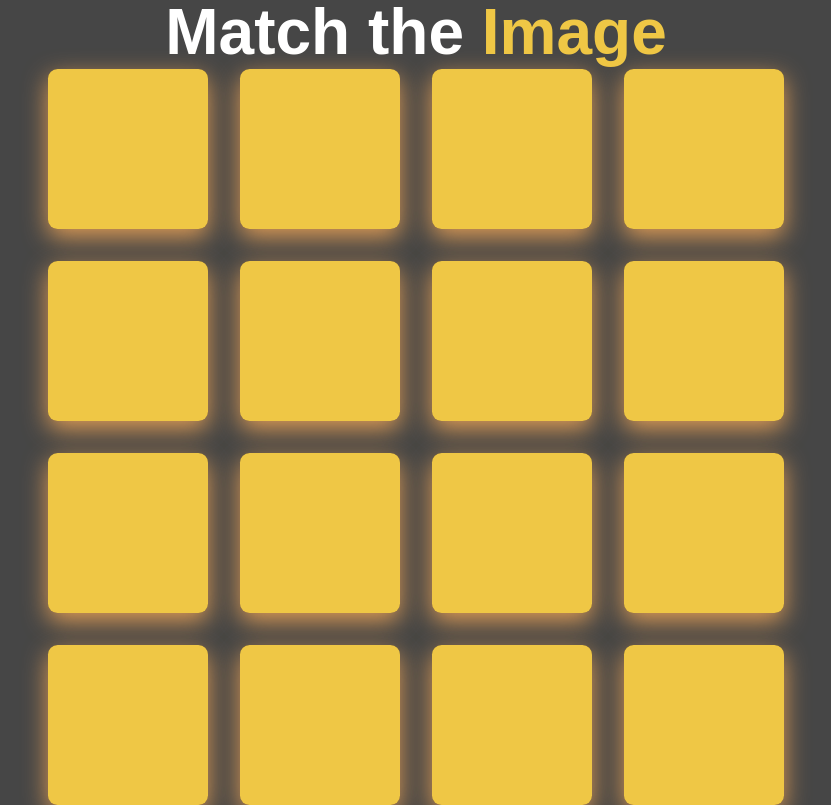
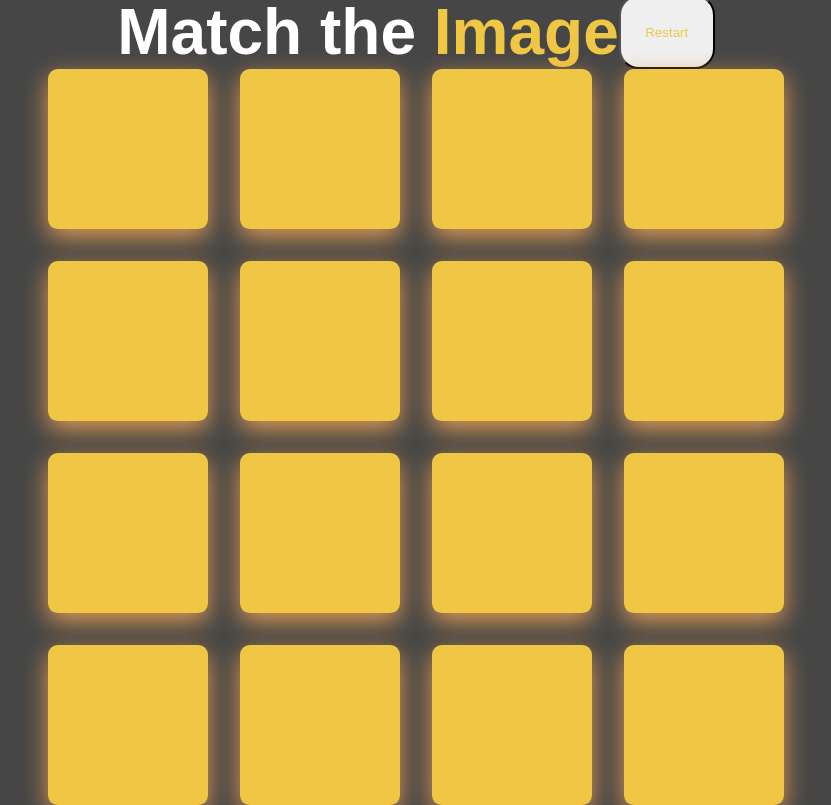
Before and after one commit to Aditya01JS/match-the-card, a plain HTML site: page games/index.html in a window 1280 px wide. Shown: the whole page, without its empty margins (224-1055 px from the left). Drawn offline with Linux system fonts and the light colour scheme.

Commit message:
reload button added all done

```diff
--- a/games/index.html
+++ b/games/index.html
@@ -8,10 +8,15 @@
     <title>Document</title>
 </head>
 <body>
+    <div class="topic">
     <h1>Match the <span> Image</span></h1>
+    <button id="restartButton">Restart</button></div>
     <section id="card-sec"></section>
+
 
     <!-- <img src="images/kisspng-react-javascript-responsive-web-design-github-angu-github-5accac250cda95.4452823815233628530527.png" alt="" > -->
     <script src="index.js"></script>
+
+
 </body>
 </html>
--- a/games/index.js
+++ b/games/index.js
@@ -151,3 +151,14 @@ for (let i=0; i<shuffledCards.length; i++){
 
 
 }
+
+
+
+
+var restartButton = document.getElementById("restartButton");
+
+// Add a click event listener to the button
+restartButton.addEventListener("click", function() {
+  // Perform the restart action here
+  window.location.href = window.location.href;
+});
--- a/games/style.css
+++ b/games/style.css
@@ -155,3 +155,14 @@ span{
 .card_match .front_card{
     background-color: green;
 }
+
+
+button{
+    color: #efc745;
+    border-radius: 20px;
+    width: 6rem;
+
+}
+.topic{
+    display: flex;
+}
```
